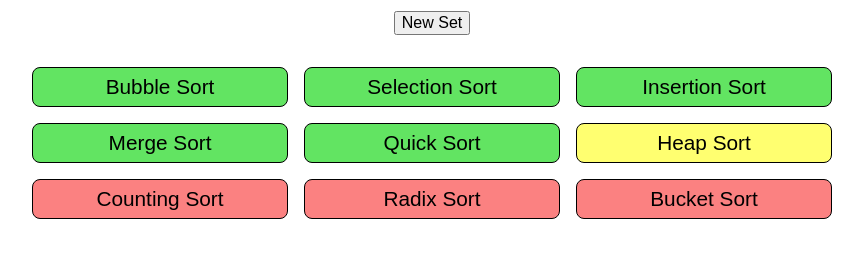
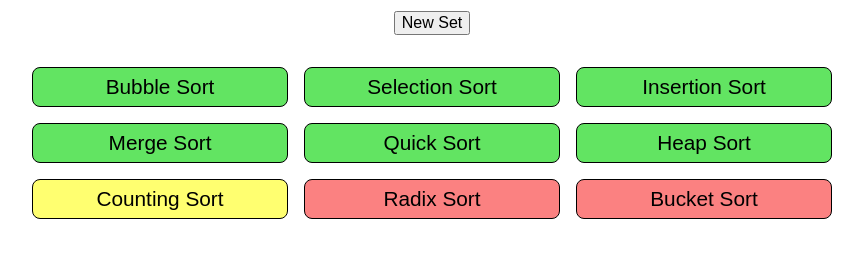
Before and after one commit to willbraun/sorting-algorithms, a plain HTML site: page index.html in a window 1280 px wide. Shown: the part 154-412 px from the top of the page, without its empty margins (208-1071 px from the left). Drawn offline with Linux system fonts and the light colour scheme.

Commit message:
updated styling for heap sort button

```diff
--- a/index.html
+++ b/index.html
@@ -21,8 +21,8 @@
         <button class="done" id="insertion-sort" type="button">Insertion Sort</button>
         <button class="done" id="merge-sort" type="button">Merge Sort</button>
         <button class="done" id="quick-sort" type="button">Quick Sort</button>
-        <button class="in-progress" id="heap-sort" type="button">Heap Sort</button>
-        <button class="not-started" id="counting-sort" type="button">Counting Sort</button>
+        <button class="done" id="heap-sort" type="button">Heap Sort</button>
+        <button class="in-progress" id="counting-sort" type="button">Counting Sort</button>
         <button class="not-started" id="radix-sort" type="button">Radix Sort</button>
         <button class="not-started" id="bucket-sort" type="button">Bucket Sort</button>
     </div>
```
